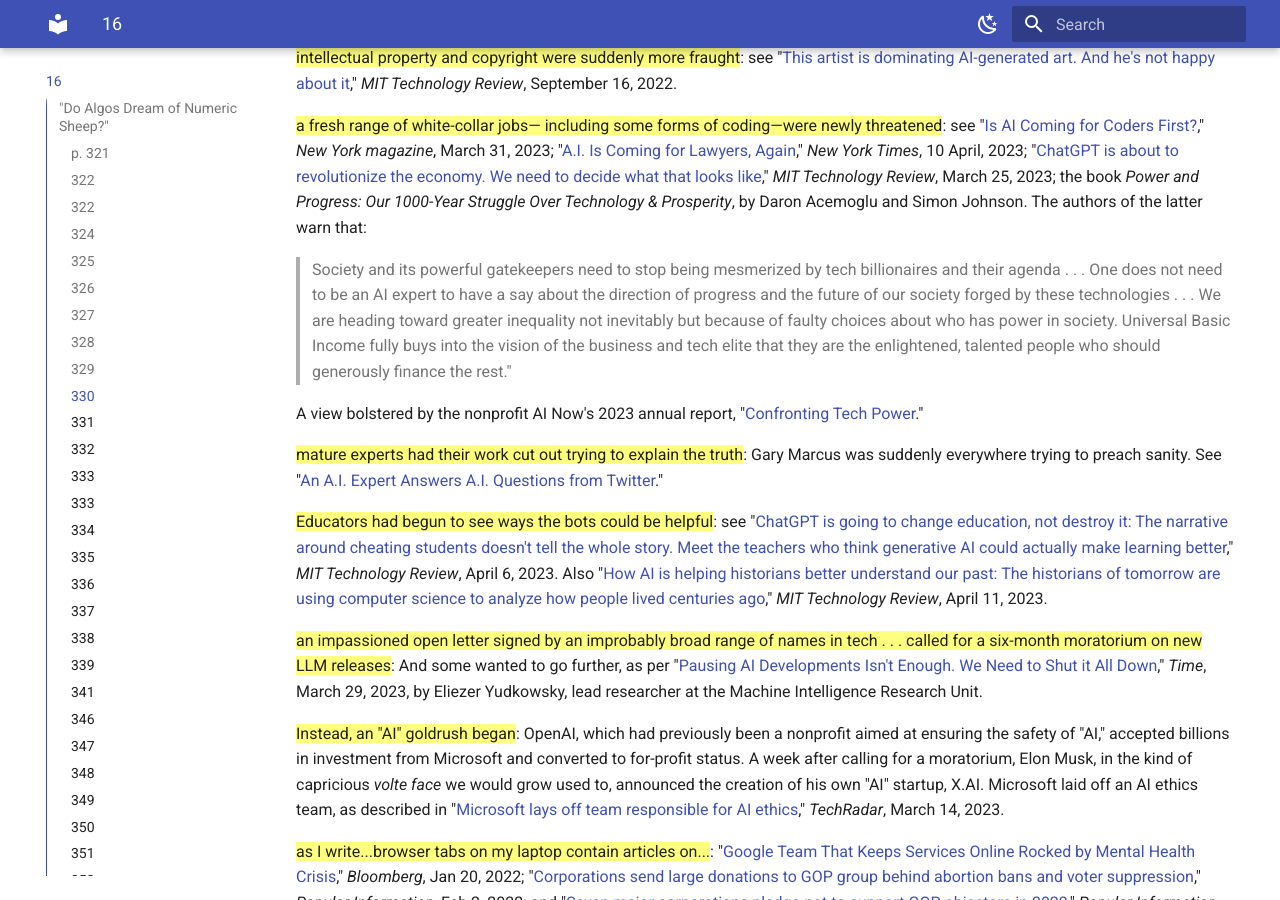
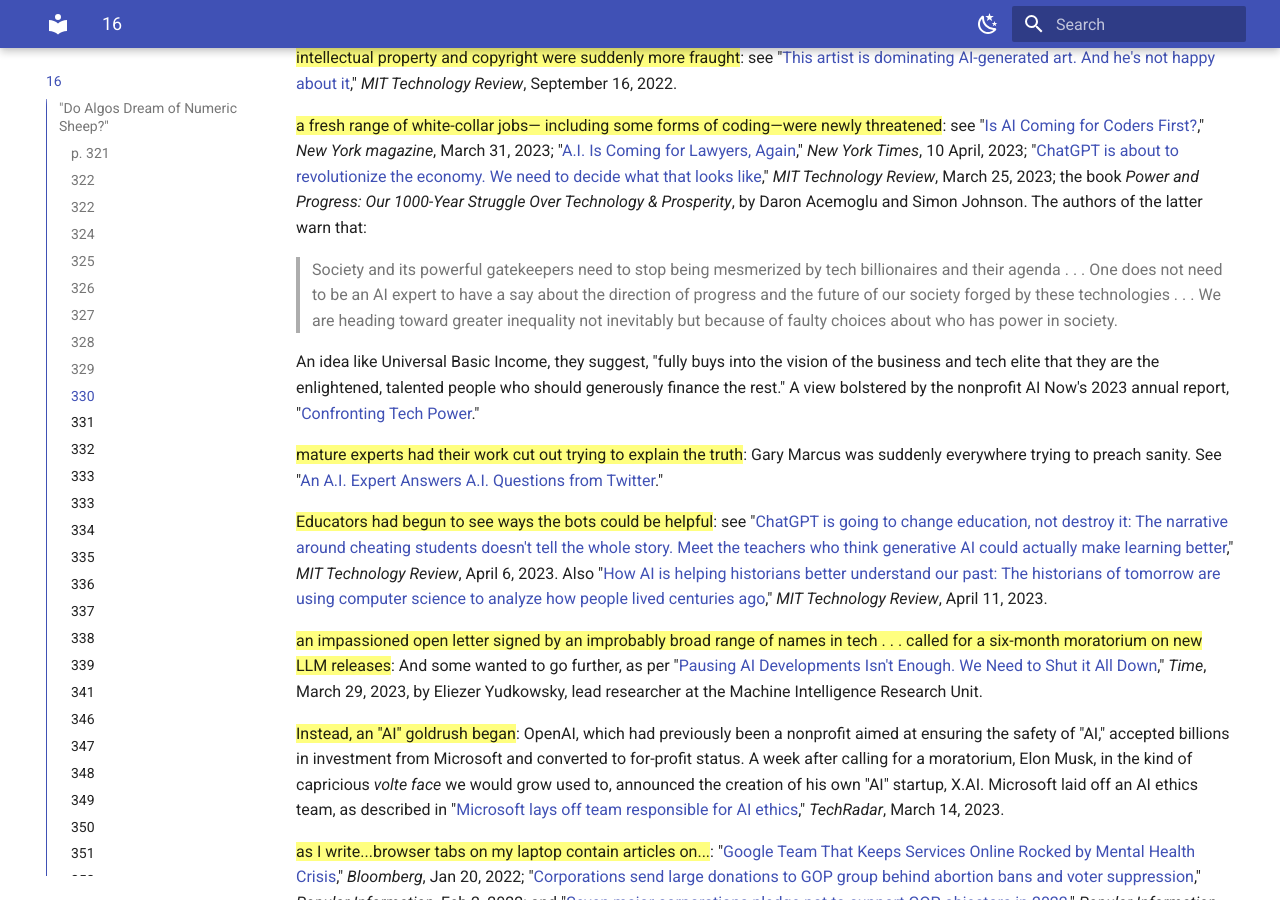
Before and after one commit to zappascout/devil_notes-sources, an MkDocs documentation site: the page built from docs/notes_16_devil.md, in a window 1280 px wide and 900 px high, scrolled down 3467 px. Built offline with MkDocs 1.6.1 and Material for MkDocs 9.7.7, drawn with Linux system fonts in a browser that asks for light colours.

```diff
--- a/docs/notes_16_devil.md
+++ b/docs/notes_16_devil.md
@@ -234,9 +234,9 @@
 Technology Review*, March 25, 2023; the book *Power and Progress: Our 1000-Year
 Struggle Over Technology & Prosperity*, by Daron Acemoglu and Simon
 Johnson. The authors of the latter warn that:
->Society and its powerful gatekeepers need to stop being mesmerized by tech billionaires and their agenda . . . One does not need to be an AI expert to have a say about the direction of progress and the future of our society forged by these technologies . . . We are heading toward greater inequality not inevitably but because of faulty choices about who has power in society. Universal Basic Income fully buys into the vision of the business and tech elite that they are the enlightened, talented people who should generously finance the rest."
+>Society and its powerful gatekeepers need to stop being mesmerized by tech billionaires and their agenda . . . One does not need to be an AI expert to have a say about the direction of progress and the future of our society forged by these technologies . . . We are heading toward greater inequality not inevitably but because of faulty choices about who has power in society.
 
-A view bolstered by the nonprofit AI Now's 2023 annual report, "[Confronting Tech Power][confront]."
+An idea like Universal Basic Income, they suggest, "fully buys into the vision of the business and tech elite that they are the enlightened, talented people who should generously finance the rest." A view bolstered by the nonprofit AI Now's 2023 annual report, "[Confronting Tech Power][confront]."
 [coders]:https://nymag.com/intelligencer/2023/03/is-ai-coming-for-coders-first.html
 [lawyers]:https://www.nytimes.com/2023/04/10/technology/ai-is-coming-for-lawyers-again.html
 [decide]:https://www.technologyreview.com/2023/03/25/1070275/chatgpt-revolutionize-economy-decide-what-looks-like/
```
